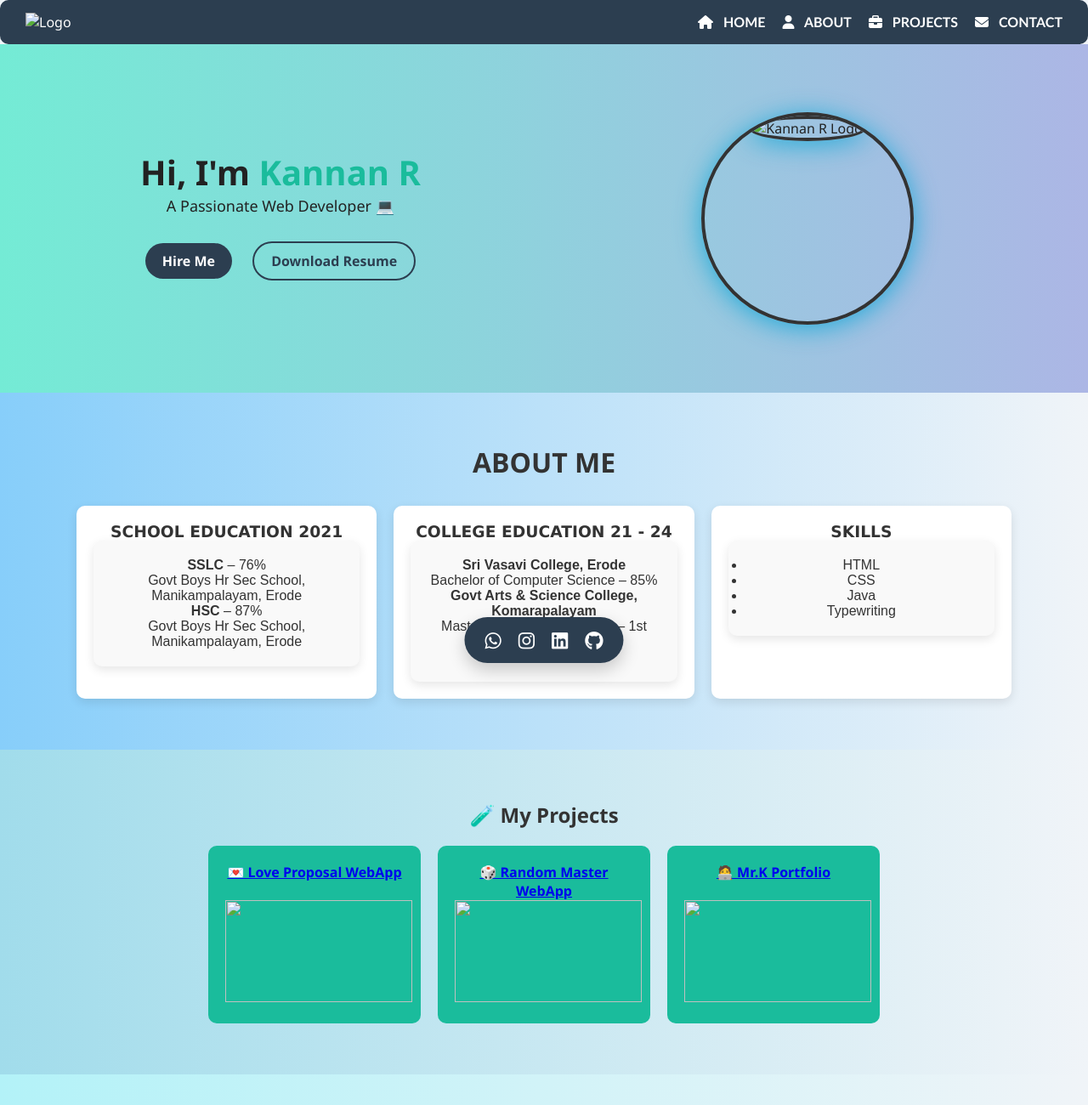
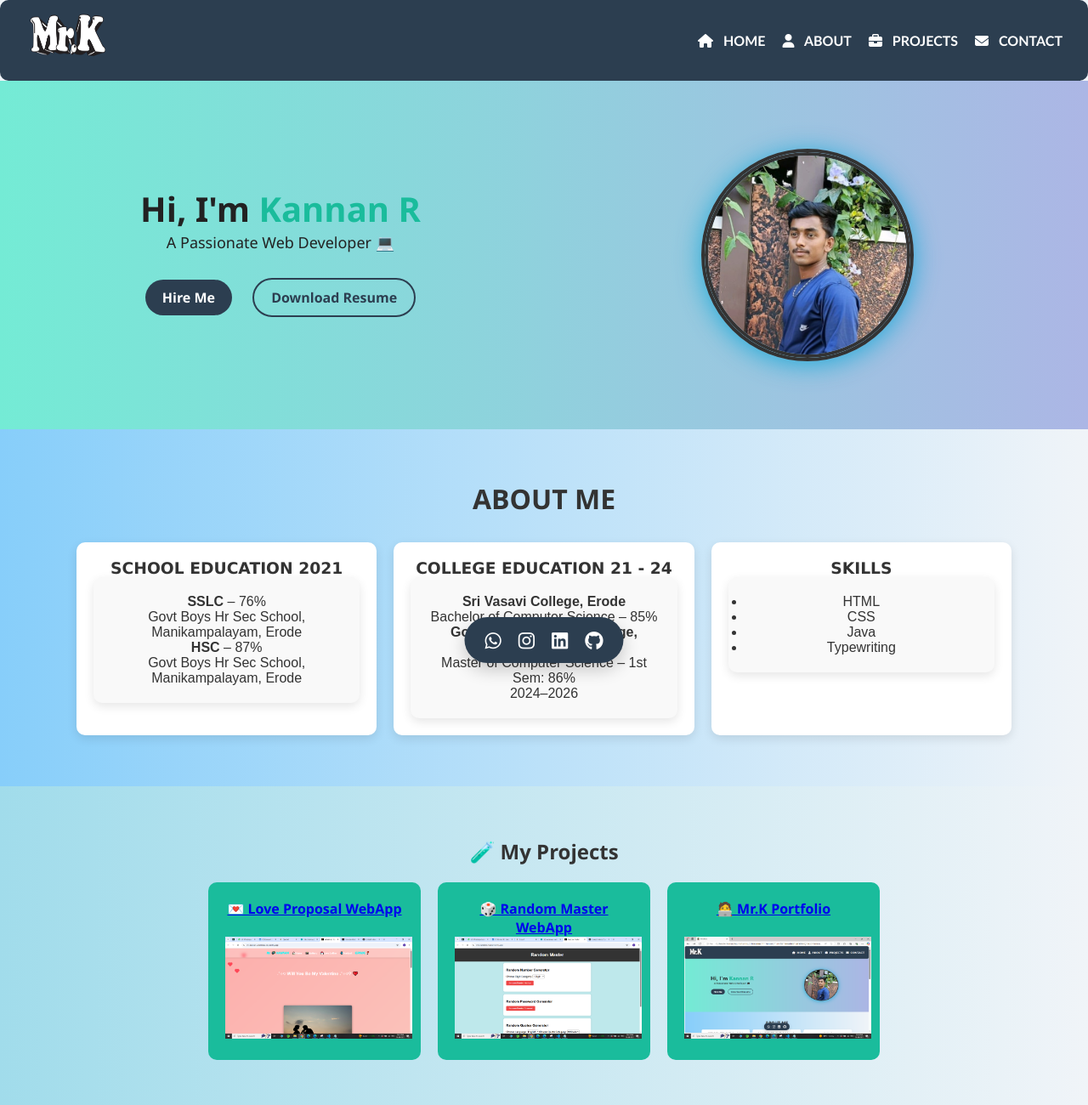
Before and after one commit to mrkannan04/mrk-port-folio, a plain HTML site: page index.html in a window 1280 px wide. Shown: the top 1300 px of the page at 85% size. Drawn offline with Linux system fonts and the light colour scheme.

Commit message:
Update index.html

```diff
--- a/index.html
+++ b/index.html
@@ -4,7 +4,7 @@
   <meta charset="UTF-8">
   <meta name="viewport" content="width=device-width, initial-scale=1.0">
   <title>Mr.kfolio</title>
-  <link rel="icon" href="./images/m1.jpeg">
+  <link rel="icon" href="./m1.jpeg">
   <link rel="stylesheet" href="style.css">
   <link rel="stylesheet" href="https://cdnjs.cloudflare.com/ajax/libs/font-awesome/6.5.0/css/all.min.css" />
 </head>
@@ -14,7 +14,7 @@
   <header>
     <nav class="navbar">
       <div class="logo">
-        <img src="./images/mrk.png" alt="Logo">
+        <img src="./mrk.png" alt="Logo">
       </div>
       <ul class="nav-links" id="navLinks">
         <li><a href="#hero"><i class="fas fa-house"></i> HOME</a></li>
@@ -40,10 +40,10 @@
         <div class="flip-box">
           <div class="flip-box-inner">
             <div class="flip-box-front">
-              <img src="./images/m2.jpeg" alt="Kannan R Logo">
+              <img src="./m2.jpeg" alt="Kannan R Logo">
             </div>
             <div class="flip-box-back">
-              <img src="./images/m1.jpeg" alt="Kannan R Logo Back">
+              <img src="./m1.jpeg" alt="Kannan R Logo Back">
             </div>
           </div>
         </div>
@@ -100,18 +100,18 @@
       <div class="project-card" > <a href="https://mr-kannan-valentines-day.netlify.app/">💌 Love Proposal WebApp</a>
    <br>
    <br>
-        <img src="./images/1.png" height="120px" width="220px">
+        <img src="./1.png" height="120px" width="220px">
 
       </div>
       <div class="project-card"> <a href="https://mrk-random-master.netlify.app/"> 🎲 Random Master WebApp </a>
 
         <br>
-             <img src="./images/2.png" height="120px" width="220px">
+             <img src="./2.png" height="120px" width="220px">
       </div>
       <div class="project-card"><a href="https://mrk-port-folio.netlify.app/"   >🧑‍💻 Mr.K Portfolio</a>
       <br>
       <br>
-           <img src="./images/3.png" height="120px" width="220px">
+           <img src="./3.png" height="120px" width="220px">
 
     </div>
   </section>
```
